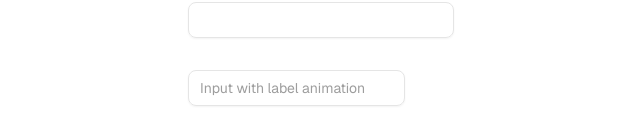
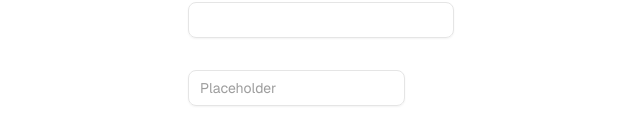
Before and after one commit to mateuszkochelski/matury, a Next.js app in the folder frontend/: page / in a window 1280 px wide. Shown: the part 622-762 px from the top of the page, without its empty margins (319-959 px from the left). Built offline with nearby package versions, Linux system fonts and the light colour scheme.

Commit message:
floating-label corrections

```diff
--- a/frontend/app/page.tsx
+++ b/frontend/app/page.tsx
@@ -7,7 +7,7 @@ import {
   BreadcrumbSeparator,
 } from "@/components/ui/breadcrumb";
 import { Button } from "@/components/ui/button/button";
-import { FlaotingLabelInput } from "@/components/ui/floating-label-input";
+import { FloatingLabelInput } from "@/components/ui/floating-label-input";
 import { Input } from "@/components/ui/input";
 
 export default function Home() {
@@ -36,7 +36,7 @@ export default function Home() {
         <Button variant="ghost">Button ghost</Button>
         <Button variant="link">Button link</Button>
         <Input />
-        <FlaotingLabelInput />
+        <FloatingLabelInput placeholder="Placeholder" />
       </main>
     </div>
   );
--- a/frontend/components/ui/floating-label-input.tsx
+++ b/frontend/components/ui/floating-label-input.tsx
@@ -1,7 +1,7 @@
 import { useId } from "react";
 import { Input } from "@/components/ui/input";
 
-function FlaotingLabelInput() {
+function FloatingLabelInput({ type, placeholder }: React.ComponentProps<"input">) {
   const id = useId();
   return (
     <div className="group relative">
@@ -9,11 +9,11 @@ function FlaotingLabelInput() {
         htmlFor={id}
         className="origin-start text-muted-foreground/70 group-focus-within:text-foreground has-[+input:not(:placeholder-shown)]:text-foreground absolute top-1/2 block -translate-y-1/2 cursor-text px-1 text-sm transition-all group-focus-within:pointer-events-none group-focus-within:top-0 group-focus-within:cursor-default group-focus-within:text-xs group-focus-within:font-medium has-[+input:not(:placeholder-shown)]:pointer-events-none has-[+input:not(:placeholder-shown)]:top-0 has-[+input:not(:placeholder-shown)]:cursor-default has-[+input:not(:placeholder-shown)]:text-xs has-[+input:not(:placeholder-shown)]:font-medium"
       >
-        <span className="bg-background inline-flex px-2">Input with label animation</span>
+        <span className="bg-background inline-flex px-2">{placeholder}</span>
       </label>
-      <Input id={id} type="email" placeholder=" " />
+      <Input id={id} type={type} placeholder={" "} />
     </div>
   );
 }
 
-export { FlaotingLabelInput };
+export { FloatingLabelInput };
```
